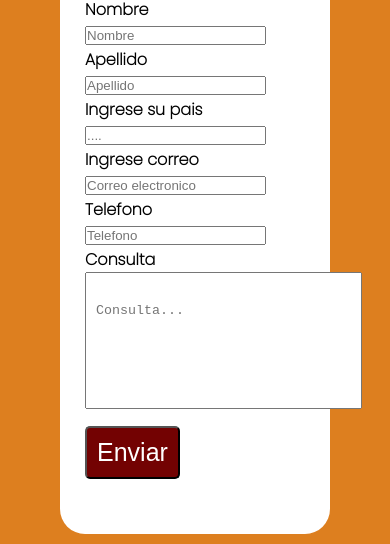
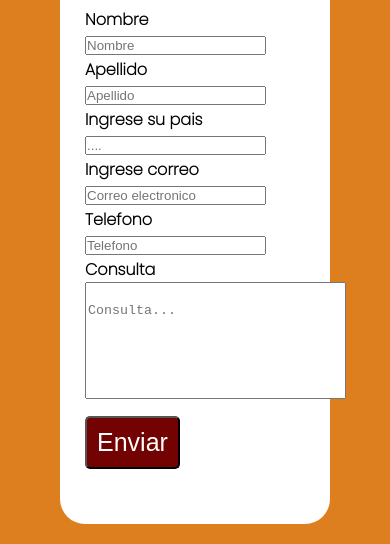
Before and after one commit to GuilleRodriguez96/tercera-entrega, a website: page paginas/contacto.html in a window 390 px wide. Shown: the part 300-844 px from the top of the page. Drawn offline with Linux system fonts and the light colour scheme; a web font is replaced by a local one.

Commit message:
ultimos detalles antes de la presentacion

```diff
--- a/scss/contacto.scss
+++ b/scss/contacto.scss
@@ -5,6 +5,7 @@
     height: 700px;
     min-height: 100%;
     display: flex;
+    justify-content: center;
 
     &__conteiner {
         background-color: #fff;
--- a/scss/index.scss
+++ b/scss/index.scss
@@ -23,7 +23,7 @@
     }
 
     &__card {
-        background-color: rgb(192, 189, 189);
+        background-color: rgb(211, 211, 211);
         padding: 1.5rem;
         width: 23rem;
         border-radius: 10px;
--- a/scss/style.scss
+++ b/scss/style.scss
@@ -110,4 +110,8 @@
         flex-direction: column;
 
     }
+
+    .form__texterea {
+        padding: 20px 2px;
+    }
 }
```
Also changed, not shown: style.css.
